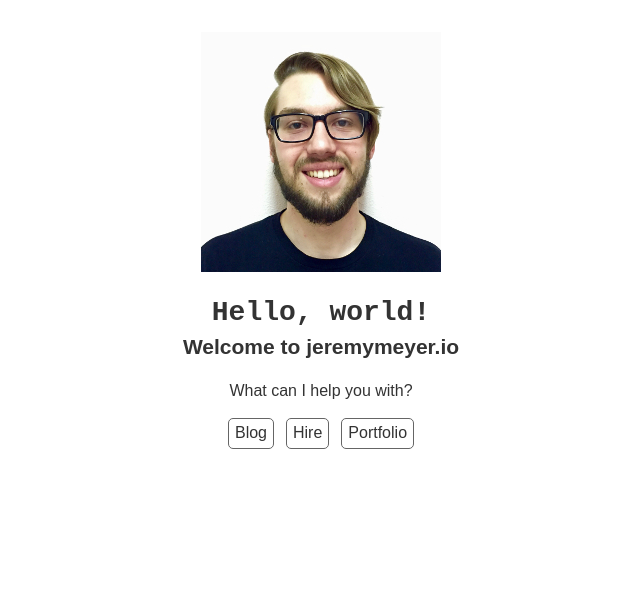
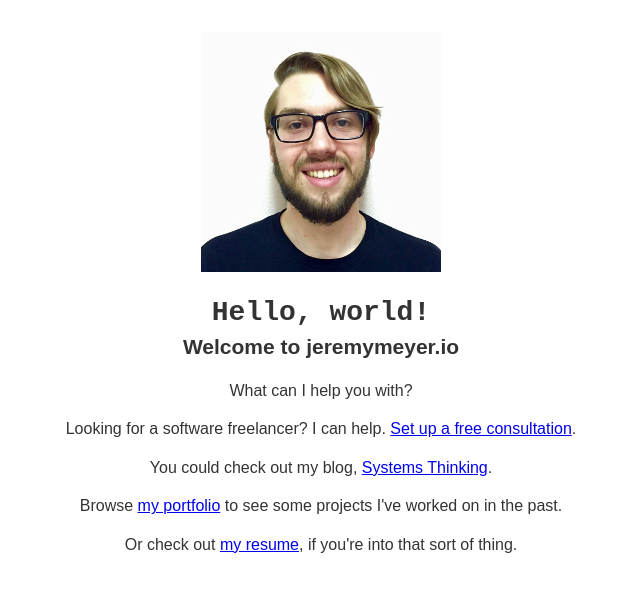
Before and after one commit to jeremyjs/jeremymeyer.io, a website: page public/index.html in a window 1280 px wide. Shown: the whole page, without its empty margins (319-959 px from the left). Drawn offline with Linux system fonts and the light colour scheme.

Commit message:
feat: redesigned index.html & added resume

```diff
--- a/public/index.html
+++ b/public/index.html
@@ -41,13 +41,19 @@
   <section class="main">
     <p> What can I help you with? </p>
     <!-- <p> Visit my personal blog, hire me, or view my portfolio: </p> -->
-    <nav class="btn-nav centered">
+    <!-- <nav class="btn-nav centered">
       <ul>
         <li><a href="http://blog.jeremymeyer.io" title="Systems Thinking Blog"><button> Blog </button></a></li>
         <li><a href="/hire" title="Hire Jeremy"><button> Hire </button></a></li>
         <li><a href="https://devpost.com/jjman505" title="View Jeremy's Portfolio"><button> Portfolio </button></a></li>
+        <li><a href="/files/resume_jeremy_meyer.pdf" title="View Jeremy's Resume"><button> Resume </button></a></li>
       </ul>
-    </nav>
+    </nav> -->
+    <p></p>
+    <p>Looking for a software freelancer? I can help. <a href="/hire" title="Hire Jeremy">Set up a free consultation</a>. </p>
+    <p>You could check out my blog, <a href="http://blog.jeremymeyer.io" title="Systems Thinking Blog">Systems Thinking</a>.</p>
+    <p>Browse <a href="https://devpost.com/jjman505" title="View Jeremy's Portfolio">my portfolio</a> to see some projects I've worked on in the past.</p>
+    <p>Or check out <a href="/files/resume_jeremy_meyer.pdf" title="Jeremy's Resume">my resume</a>, if you're into that sort of thing.</p>
   </section>
 
   <!-- <section class="main">
```
Also changed, not shown: 1 other file.
